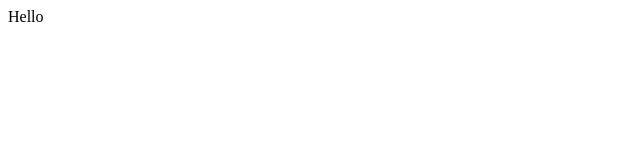
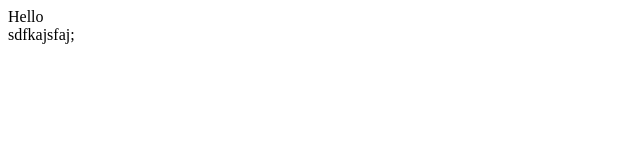
Before and after one commit to sakethsk/html-the-beginning, a plain HTML site: page index.html in a window 1280 px wide. Shown: the full height of the page, 0-640 px from the left. Drawn offline with Linux system fonts and the light colour scheme.

Commit message:
second commit

```diff
--- a/index.html
+++ b/index.html
@@ -1 +1,3 @@
 <div>Hello</div>
+
+<div>sdfkajsfaj;</div>
```
